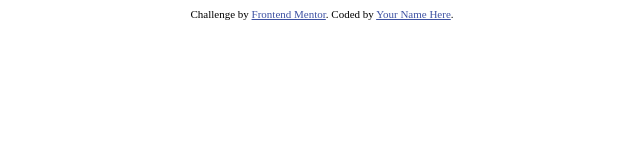
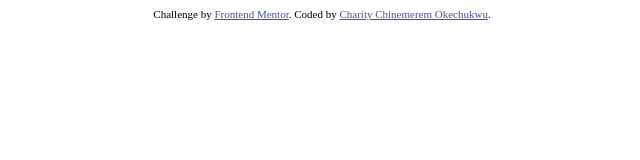
Before and after one commit to Chachi444/recipe-page-main, a plain HTML site: page recipe-page-main/index.html in a window 1280 px wide. Shown: the whole page, without its empty margins (318-958 px from the left). Drawn offline with Linux system fonts and the light colour scheme.

```diff
--- a/recipe-page-main/index.html
+++ b/recipe-page-main/index.html
@@ -19,7 +19,7 @@
 
   <div class="attribution">
     Challenge by <a href="https://www.frontendmentor.io?ref=challenge" target="_blank">Frontend Mentor</a>.
-    Coded by <a href="#">Your Name Here</a>.
+    Coded by <a href="#">Charity Chinemerem Okechukwu</a>.
   </div>
 </body>
 </html>
```
Also changed, not shown: 1 other file.
